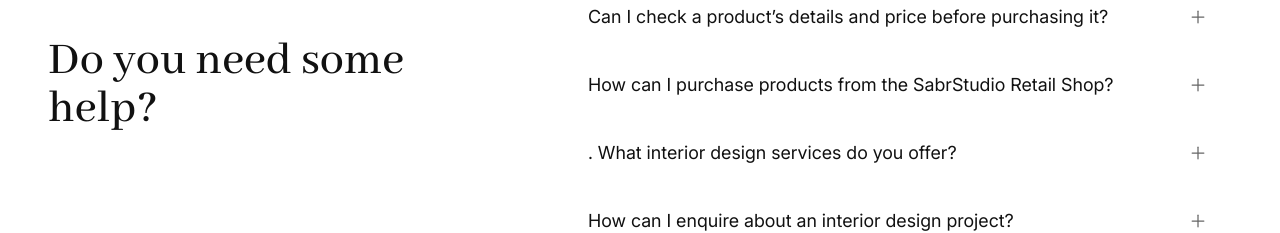
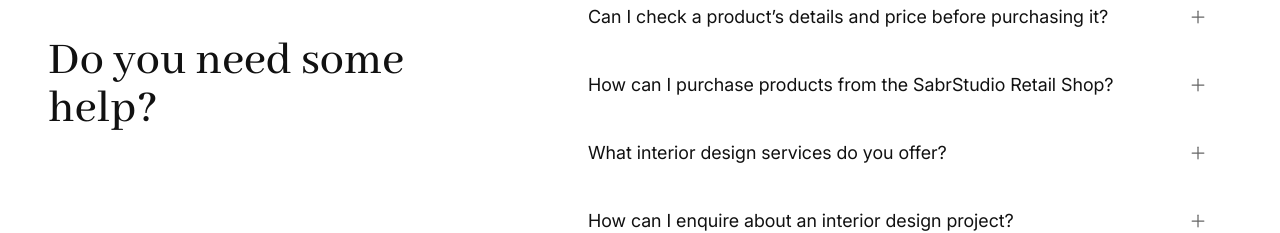
Before and after one commit to abufazal460/Sabr-Studio, a React (Vite) app in the folder frontend/: page / in a window 1280 px wide. Shown: the part 4740-4973 px from the top of the page. Built offline with nearby package versions, Linux system fonts and the light colour scheme; no server answers.

Commit message:
remove . and remove extra space in home page faq section

```diff
--- a/frontend/src/features/home/data/faq.data.js
+++ b/frontend/src/features/home/data/faq.data.js
@@ -19,7 +19,7 @@ export const faqData = [
   },
   {
     id: 4,
-    question: '. What interior design services do you offer?',
+    question: 'What interior design services do you offer?',
     answer:
       'SabrStudio offers interior design services that may include consultation, site measurement, concept development, mood boards, 2D space planning, 3D visualisation, and material selection. Share your requirements, lifestyle needs, and preferred design style with us so we can discuss suitable design solutions for your space.',
   },
```
